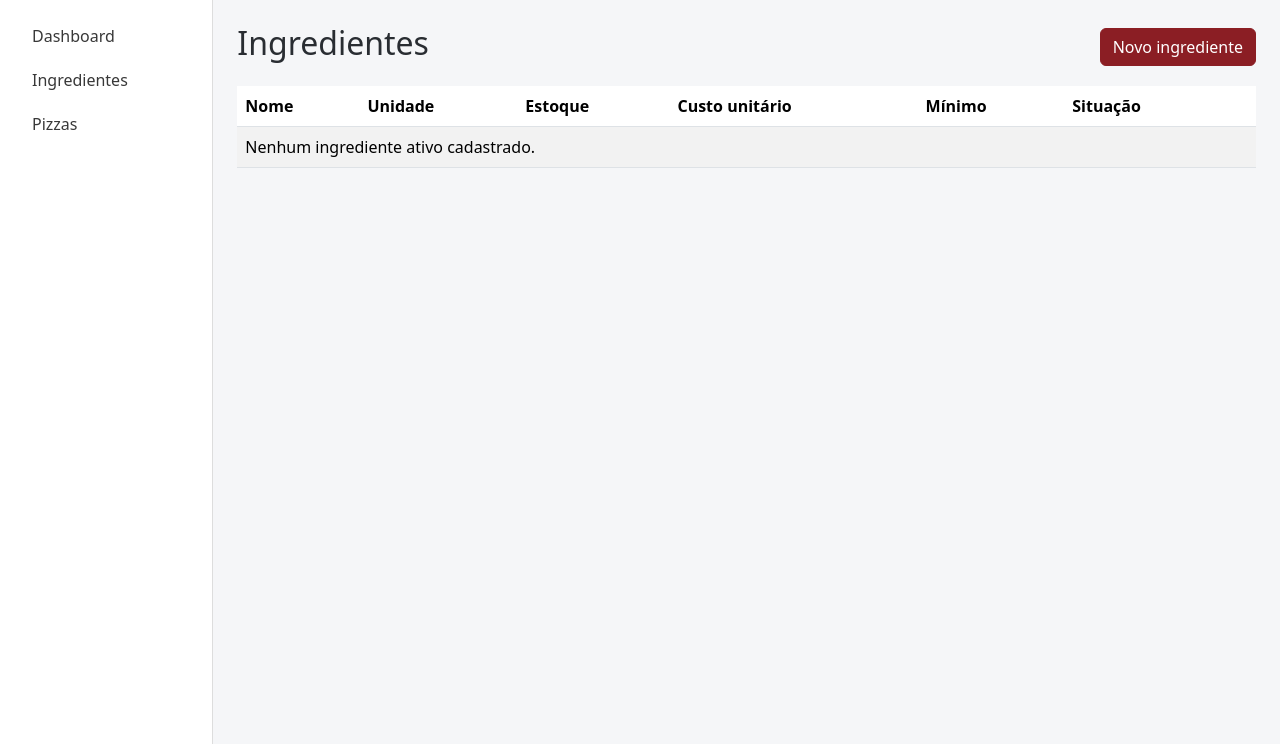
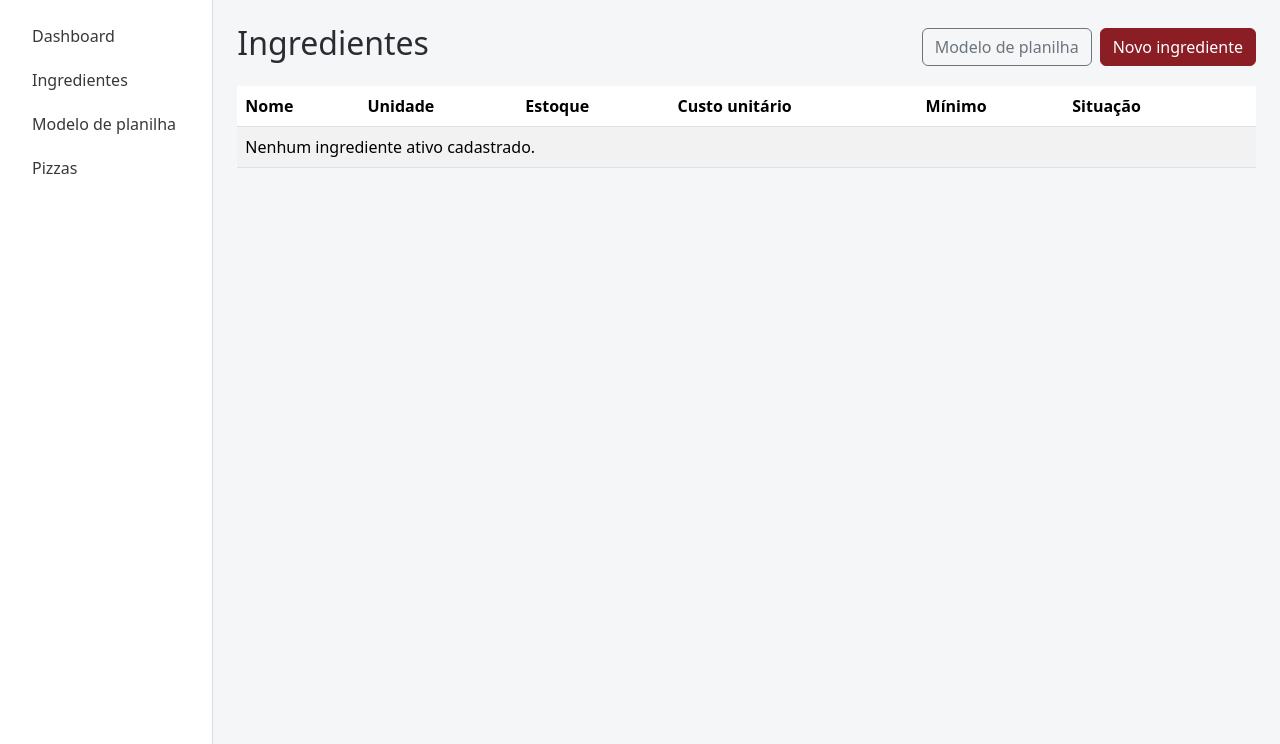
Before and after one commit to LuizRoberto18/SIGE-Murilos, a Django app: page /ingredientes/ in a window 1280 px wide. Shown: the part 56-800 px from the top of the page. Run offline with Django 5.2, Linux system fonts and the light colour scheme; the visitor is signed in with stand-in values (Sample User, id 1); data that the repository does not hold is empty.

Commit message:
style: adiciona botão para url de ingredientes

```diff
--- a/templates/includes/sidebar.html
+++ b/templates/includes/sidebar.html
@@ -2,6 +2,7 @@
   <nav class="nav flex-column gap-1">
     <a class="nav-link" href="{% url 'core:dashboard' %}">Dashboard</a>
     <a class="nav-link" href="{% url 'ingredientes:listar' %}">Ingredientes</a>
+    <a class="nav-link" href="{% url 'ingredientes:importar' %}">Modelo de planilha</a>
     <a class="nav-link" href="{% url 'pizzas:listar' %}">Pizzas</a>
   </nav>
 </aside>
--- a/templates/ingredientes/lista.html
+++ b/templates/ingredientes/lista.html
@@ -1,7 +1,7 @@
 {% extends 'base.html' %}
 {% block title %}Ingredientes | SIGE Murilo's{% endblock %}
 {% block content %}
-<div class="d-flex justify-content-between align-items-center mb-3"><h1 class="h2">Ingredientes</h1><a class="btn btn-brand" href="{% url 'ingredientes:novo' %}">Novo ingrediente</a></div>
+<div class="d-flex justify-content-between align-items-center mb-3"><h1 class="h2">Ingredientes</h1><div class="d-flex gap-2"><a class="btn btn-outline-secondary" href="{% url 'ingredientes:importar' %}">Modelo de planilha</a><a class="btn btn-brand" href="{% url 'ingredientes:novo' %}">Novo ingrediente</a></div></div>
 <div class="table-responsive"><table class="table table-striped"><thead><tr><th>Nome</th><th>Unidade</th><th>Estoque</th><th>Custo unitário</th><th>Mínimo</th><th>Situação</th><th></th></tr></thead><tbody>
 {% for item in ingredientes %}<tr><td>{{ item.nome }}</td><td>{{ item.unidade }}</td><td>{{ item.quantidade_estoque }}</td><td>R$ {{ item.custo_unitario }}</td><td>{{ item.estoque_minimo }}</td><td>{% if item.estoque_negativo %}<span class="badge text-bg-danger">Negativo</span>{% elif item.estoque_baixo %}<span class="badge text-bg-warning">Baixo</span>{% else %}<span class="badge text-bg-success">Normal</span>{% endif %}</td><td><a href="{% url 'ingredientes:editar' item.pk %}">Editar</a></td></tr>
 {% empty %}<tr><td colspan="7">Nenhum ingrediente ativo cadastrado.</td></tr>{% endfor %}
```
